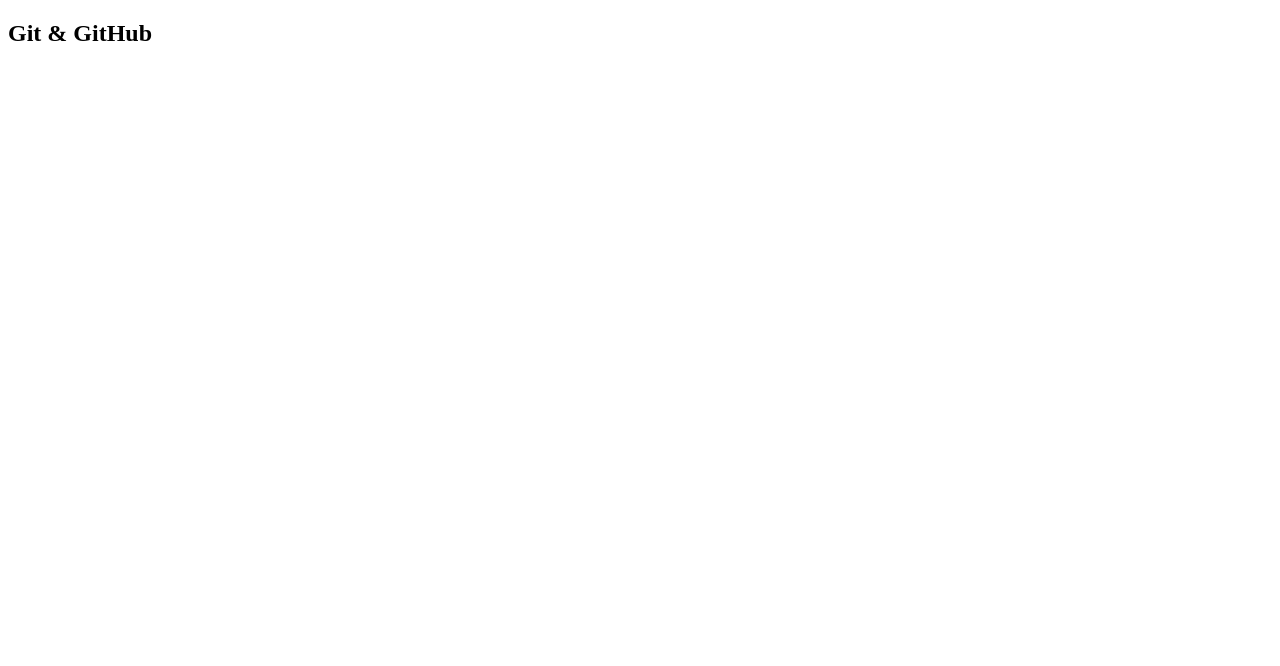
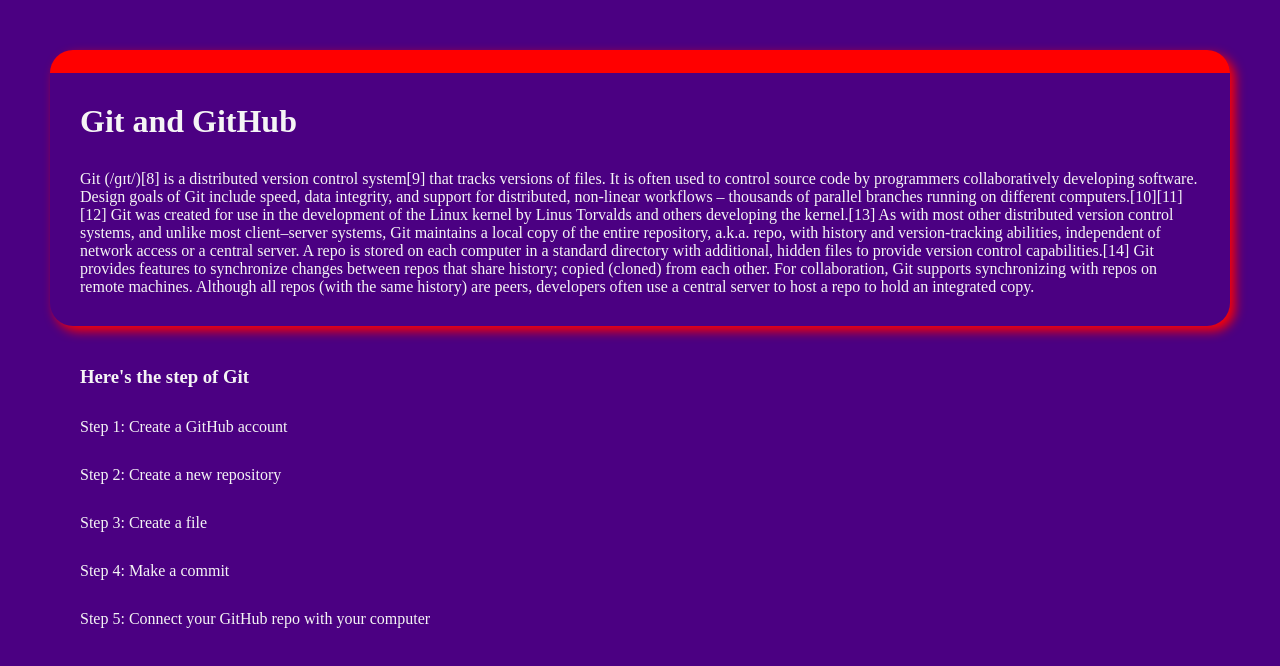
Before and after one commit to shafriki/web_day3_task, a plain HTML site: page index.html in a window 1280 px wide. Drawn offline with Linux system fonts and the light colour scheme.

Commit message:
added some elements

```diff
--- a/index.html
+++ b/index.html
@@ -4,8 +4,30 @@
     <meta charset="UTF-8">
     <meta name="viewport" content="width=device-width, initial-scale=1.0">
     <title>Git & GitHub</title>
+    <link rel="shortcut icon" href="github-logo.png">
+    <link rel="stylesheet" href="style.css">
 </head>
 <body>
-    <h2>Git & GitHub</h2>
+    <div class="git">
+        <h1>Git and GitHub</h1>
+        <p>Git (/ɡɪt/)[8] is a distributed version control system[9] that tracks versions of files. It is often used to control source code by programmers collaboratively developing software.
+
+            Design goals of Git include speed, data integrity, and support for distributed, non-linear workflows – thousands of parallel branches running on different computers.[10][11][12]
+
+            Git was created for use in the development of the Linux kernel by Linus Torvalds and others developing the kernel.[13]
+
+            As with most other distributed version control systems, and unlike most client–server systems, Git maintains a local copy of the entire repository, a.k.a. repo, with history and version-tracking abilities, independent of network access or a central server. A repo is stored on each computer in a standard directory with additional, hidden files to provide version control capabilities.[14] Git provides features to synchronize changes between repos that share history; copied (cloned) from each other. For collaboration, Git supports synchronizing with repos on remote machines. Although all repos (with the same history) are peers, developers often use a central server to host a repo to hold an integrated copy.</p>
+
+
+    </div>
+    <div class="gitlist">
+        <h3>Here's the step of Git</h3>
+        <p>Step 1: Create a GitHub account</p>
+        <p>Step 2: Create a new repository</p>
+        <p>Step 3: Create a file</p>
+        <p>Step 4: Make a commit</p>
+        <p>Step 5: Connect your GitHub repo with your computer</p>
+    </div>
+
 </body>
 </html>
--- /dev/null
+++ b/style.css
@@ -0,0 +1,15 @@
+*{
+    margin: 10px;
+    padding:10px
+
+}
+body{
+    background-color: indigo;
+    color: whitesmoke;
+
+}
+.git{
+    border-top: 23px solid red;
+    border-radius: 23px;
+    box-shadow: 5px 5px 11px red;
+}
```
Also changed, not shown: github-logo.png (added).
